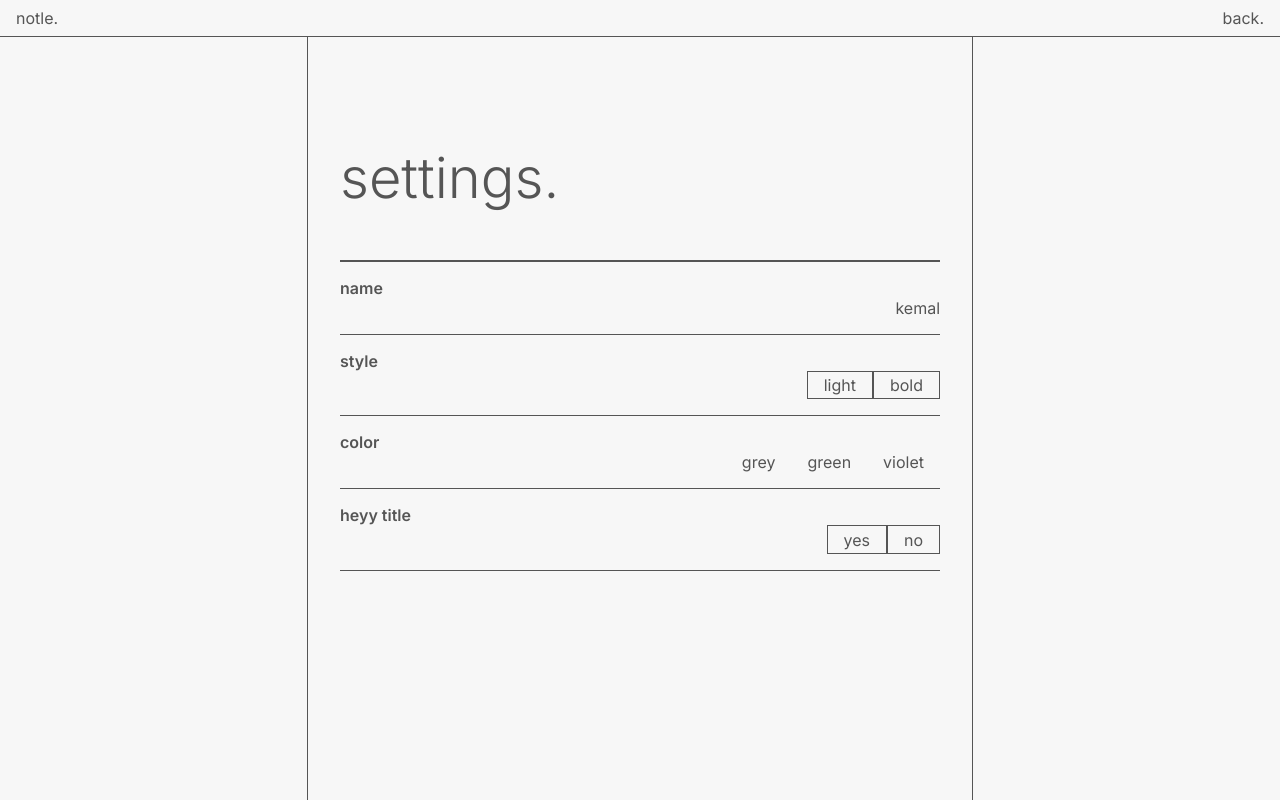
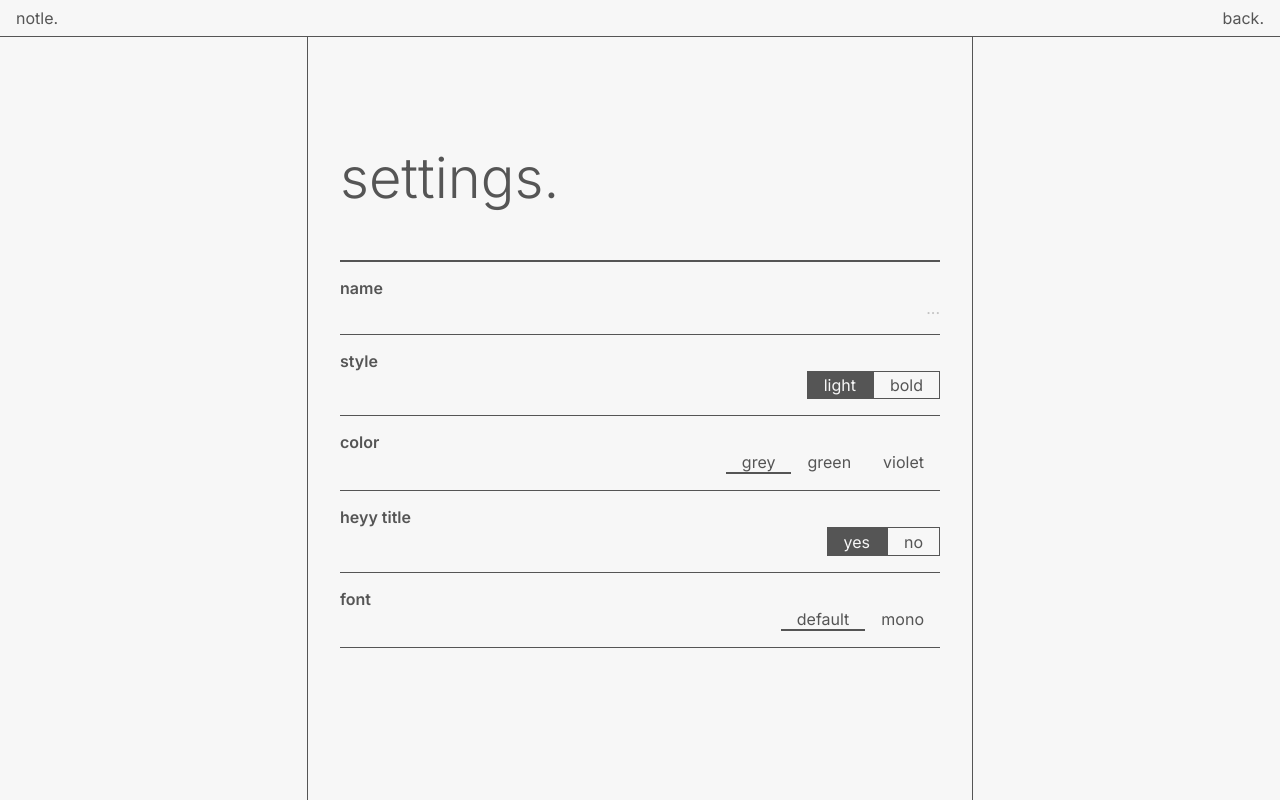
Before and after one commit to kemaltekce/notle, a Vue app: page /#/settings in a window 1280 px wide. Built offline with nearby package versions, Linux system fonts and the light colour scheme.

Commit message:
add multiple settings

```diff
--- a/src/App.vue
+++ b/src/App.vue
@@ -5,6 +5,7 @@
   <link rel="preconnect" href="https://fonts.googleapis.com">
   <link rel="preconnect" href="https://fonts.gstatic.com" crossorigin>
   <link href="https://fonts.googleapis.com/css2?family=Inter:wght@100;200;300;400;500;600;700;800;900&display=swap" rel="stylesheet">
+  <link href="https://fonts.googleapis.com/css2?family=Roboto+Mono:wght@100;200;300;400;500;600;700;800;900&display=swap" rel="stylesheet">
   <router-view/>
 </template>
 
--- a/src/main.js
+++ b/src/main.js
@@ -4,9 +4,12 @@ import App from './App.vue'
 import router from './router'
 import page from "./stores/page"
 import bullet from "./stores/bullet"
+import setting from './stores/setting'
+
 
 const app = createApp(App)
 app.use(router)
 app.provide('page', page)
 app.provide('bullet', bullet)
+app.provide('setting', setting)
 app.mount('#app')
--- /dev/null
+++ b/src/stores/setting.js
@@ -0,0 +1,95 @@
+import { readonly, reactive, ref, computed } from "vue"
+
+
+// setting options
+const styleOptions = {
+  'light': {
+    titleFontWeight: 300,
+    pageFontWeight: 200,
+    letterSpacing: '0rem',
+    textTransform: 'none',
+  },
+  'bold': {
+    titleFontWeight: 900,
+    pageFontWeight: 400,
+    letterSpacing: '0.5rem',
+    textTransform: 'uppercase',
+  }
+}
+
+const colorOptions = {
+  'grey': {mainColor: '#F7F7F7', secondColor: '#d1d1d180'},
+  'green': {mainColor: '#C9D8D8', secondColor: '#aebcbc80'},
+  'violet': {mainColor: '#E5D7FA', secondColor: '#b9acc980'},
+}
+
+const titleOptions = {
+  'yes': {displayHeyyTitle: true},
+  'no': {displayHeyyTitle: false},
+}
+
+const fontOptions = {
+  'default': {fontFamily: 'Inter'},
+  'mono': {fontFamily: 'Roboto Mono'},
+}
+
+
+// state
+const name = ref('')
+const style = ref('light')
+const color = ref('grey')
+const title = ref('yes')
+const font = ref('default')
+
+let theme = computed(() => {
+  return {
+    ...styleOptions[style.value],
+    ...colorOptions[color.value],
+    ...titleOptions[title.value],
+    ...fontOptions[font.value],
+    name: name.value,
+  }
+})
+
+// actions
+function getById(id) {
+  return readonly(pages[pages.findIndex((x) => x.id === id)] || {})
+}
+
+function setName(newName) {
+  name.value = newName
+}
+
+function setStyle(newStyle) {
+  style.value = newStyle
+}
+
+function setColor(newColor) {
+  color.value = newColor
+}
+
+function setTitle(newTitle) {
+  title.value = newTitle
+}
+
+function setFont(newFont) {
+  font.value = newFont
+}
+
+export default {
+  theme: readonly(theme),
+  name: readonly(name),
+  style: readonly(style),
+  color: readonly(color),
+  title: readonly(title),
+  font: readonly(font),
+  styleOptions: readonly(styleOptions),
+  titleOptions: readonly(titleOptions),
+  colorOptions: readonly(colorOptions),
+  fontOptions: readonly(fontOptions),
+  setColor,
+  setName,
+  setStyle,
+  setTitle,
+  setFont,
+}
--- /dev/null
+++ b/src/utils/setFont.js
@@ -0,0 +1,7 @@
+function setFont(font) {
+    console.log(font + ', sans-serif !important')
+    document.documentElement.style.setProperty(
+      'font-family', font, 'important')
+  }
+
+  export default setFont
--- /dev/null
+++ b/src/utils/setRootColor.js
@@ -0,0 +1,6 @@
+function setRootColor(color) {
+  document.documentElement.style.setProperty(
+    'background-color', color)
+}
+
+export default setRootColor
--- a/src/views/Nav.vue
+++ b/src/views/Nav.vue
@@ -1,11 +1,15 @@
 <script setup>
-  import { ref, inject, onBeforeMount, onBeforeUpdate } from 'vue'
+  import { ref, inject, onBeforeMount, onBeforeUpdate, onMounted } from 'vue'
   import { onBeforeRouteLeave, useRouter } from 'vue-router'
   import _ from 'lodash'
+
+  import setRootColor from '../utils/setRootColor'
+  import setFont from '../utils/setFont'
 
 
   const router = useRouter()
   const page = inject('page')
+  const setting = inject('setting')
 
   const currentPageID = page.currentPageID
   const hoveringPageID = ref(null)
@@ -27,15 +31,7 @@
   const touchDuration = 1000;
   const longTouch = ref(false)
   // styles
-  const theme = {
-    titleFontWeight: 300,  // 300, 900
-    pageFontWeight: 200,  // 200, 400
-    modalColor: '#F7F7F7',  // #F7F7F7 #C9D8D8 #E5D7FA
-    displayHeyyTitle: true,
-    name: '',
-    letterSpacing: '0rem', // 0, 0.5rem
-    textTransform: 'none' // none, uppercase
-  }
+  const theme = setting.theme.value
 
 
   if (currentPageID.value) {
@@ -48,6 +44,11 @@
     document.addEventListener('keydown', navigate)
     document.addEventListener('mousemove', activateMouse)
     document.addEventListener('touchstart', removeHoveringByTouch)
+  })
+
+  onMounted(() => {
+    setRootColor(theme.mainColor)
+    setFont(theme.fontFamily)
   })
 
   onBeforeUpdate(() => {
@@ -598,11 +599,11 @@
   }
 
   .nav__page__link--active {
-    background-color: #d1d1d180;
+    background-color: v-bind('theme.secondColor');
   }
 
   .nav__page--hovering {
-    background-color: #d1d1d180;
+    background-color: v-bind('theme.secondColor');
   }
 
   .button {
@@ -616,7 +617,7 @@
   }
 
   .button--hovering {
-    background-color: #d1d1d180;
+    background-color: v-bind('theme.secondColor');
   }
 
   .modal {
@@ -624,7 +625,7 @@
   }
 
   .modal__background {
-    background-color: #d1d1d180;
+    background-color: v-bind('theme.secondColor');
     bottom: 0;
     left: 0;
     position: fixed;
@@ -645,7 +646,7 @@
     max-height: 50%;
     overflow: auto;
     z-index: 20;
-    background-color: v-bind('theme.modalColor');
+    background-color: v-bind('theme.mainColor');
   }
 
   @keyframes scrollIn {
@@ -690,11 +691,11 @@
     font-size: 1rem;
     font-weight: 200;
     color:#555555;
-    background-color: v-bind('theme.modalColor');
+    background-color: v-bind('theme.mainColor');
   }
 
   .modal__content__buttons__button:hover {
-    background-color: #d1d1d180;
+    background-color: v-bind('theme.secondColor');
   }
 
   @media screen and (max-width: 400px) {
@@ -732,7 +733,7 @@
     font-size: 1.3rem;
     font-weight: 200;
     padding: 0.7rem 1rem;
-    border-bottom: 1px solid v-bind('theme.modalColor');
+    border-bottom: 1px solid v-bind('theme.mainColor');
   }
 
   .modal__content__options__option span {
@@ -748,7 +749,7 @@
     /* padding: 0.5rem 0rem; */
     position: fixed;
     width: 100%;
-    background-color: #F7F7F7;
+    background-color: v-bind('theme.mainColor');
     z-index: 5;
   }
 
--- a/src/views/Page.vue
+++ b/src/views/Page.vue
@@ -7,6 +7,8 @@
   import focus from "../utils/focus"
   import blur from "../utils/blur"
   import setCaretToEnd from "../utils/setCaretToEnd"
+  import setRootColor from '../utils/setRootColor'
+  import setFont from '../utils/setFont'
 
 
   const props = defineProps({
@@ -15,11 +17,21 @@
   const router = useRouter()
   const page = inject('page')
   const bullet = inject('bullet')
+  const setting = inject('setting')
+
   const bulletElement = ref(null)
   const title = ref(null)
+  // styles
+  const theme = setting.theme.value
 
   let currentPage = computed(() => {
     return page.getById(props.id)
+  })
+  let menuTitle = computed(() => {
+    if (setting.name.value) {
+      return 'heyy ' + setting.name.value + '.'
+    }
+    return 'heyy.'
   })
 
   let bullets = computed({
@@ -49,6 +61,8 @@
   onMounted(() => {
     toNotFoundIfMissingPage(currentPage.value)
     page.setCurruntPageID(currentPage.value.id)
+    setRootColor(theme.mainColor)
+    setFont(theme.fontFamily)
     document.addEventListener('mousedown', deactivateEditMode)
     document.addEventListener('keydown', processKeyPress)
   })
@@ -191,11 +205,11 @@
 <template>
   <div class="menu">
     <div class="menu__title">
-      <router-link :to="{ name: 'Nav' }">heyy.</router-link>
+      <router-link :to="{ name: 'Nav' }">{{ menuTitle }}</router-link>
     </div>
-    <div class="menu__title">
+    <!-- <div class="menu__title">
       <router-link :to="{ name: 'Nav' }">notle.</router-link>
-    </div>
+    </div> -->
     <div class="menu__items">
       <div class="menu__items__item">focus</div>
       <div class="menu__items__item">pro</div>
@@ -244,7 +258,7 @@
   .page__title {
     font-size: 3.5rem;
     padding: 3rem 0;
-    font-weight: 300;
+    font-weight: v-bind('theme.titleFontWeight');
     outline: none;
   }
 
@@ -257,7 +271,7 @@
     /* padding: 0.5rem 0rem; */
     position: fixed;
     width: 100%;
-    background-color: #F7F7F7;
+    background-color: v-bind('theme.mainColor');
     z-index: 5;
   }
 
--- a/src/views/Settings.vue
+++ b/src/views/Settings.vue
@@ -1,4 +1,50 @@
 <script setup>
+import { inject, onMounted, onUpdated } from "vue"
+
+import setRootColor from "../utils/setRootColor"
+import setFont from "../utils/setFont"
+
+const setting = inject('setting')
+
+
+onUpdated(() => {
+  setRootColor(setting.theme.value.mainColor)
+  setFont(setting.theme.value.fontFamily)
+})
+
+onMounted(() => {
+  setRootColor(setting.theme.value.mainColor)
+  setFont(setting.theme.value.fontFamily)
+})
+
+
+function updateName(e) {
+  setting.setName(e.target.innerText)
+}
+
+function blurInput(e) {
+  e.target.blur()
+}
+
+function focusInput(e) {
+  e.target.focus()
+}
+
+function updateStyle(newStyle) {
+  setting.setStyle(newStyle)
+}
+
+function updateColor(newColor) {
+  setting.setColor(newColor)
+}
+
+function updateTitle(newTitle) {
+  setting.setTitle(newTitle)
+}
+
+function updateFont(newFont) {
+  setting.setFont(newFont)
+}
 </script>
 
 <template>
@@ -16,28 +62,53 @@
     <div class="settings__options">
       <div class="settings__options__text">
         <div class="settings__options__name">name</div>
-        <div class="settings__options__setting">kemal</div>
+        <div class="settings__options__setting">
+          <div
+            class="settings__options__text__input" contenteditable="true"
+            @blur="updateName"
+            @mousedown="focusInput"
+            @keydown.enter.prevent="blurInput"
+            >{{ setting.name.value }}</div>
+        </div>
       </div>
       <div class="settings__options__switch">
         <div class="settings__options__name">style</div>
         <div class="settings__options__setting">
-          <div>light</div>
-          <div>bold</div>
+          <div
+            v-for="(value, key) in setting.styleOptions" :key="key"
+            :class='{"settings__options__switch--active": key === setting.style.value}'
+            @click="updateStyle(key)"
+            >{{ key }}</div>
         </div>
       </div>
       <div class="settings__options__select">
         <div class="settings__options__name">color</div>
         <div class="settings__options__setting">
-          <div>grey</div>
-          <div>green</div>
-          <div>violet</div>
+          <div
+            v-for="(value, key) in setting.colorOptions" :key="key"
+            :class='{"settings__options__select--active": key === setting.color.value}'
+            @click="updateColor(key)"
+            >{{ key }}</div>
         </div>
       </div>
       <div class="settings__options__switch">
         <div class="settings__options__name">heyy title</div>
         <div class="settings__options__setting">
-          <div>yes</div>
-          <div>no</div>
+          <div
+            v-for="(value, key) in setting.titleOptions" :key="key"
+            :class='{"settings__options__switch--active": key === setting.title.value}'
+            @click="updateTitle(key)"
+            >{{ key }}</div>
+        </div>
+      </div>
+      <div class="settings__options__select">
+        <div class="settings__options__name">font</div>
+        <div class="settings__options__setting">
+          <div
+            v-for="(value, key) in setting.fontOptions" :key="key"
+            :class='{"settings__options__select--active": key === setting.font.value}'
+            @click="updateFont(key)"
+            >{{ key }}</div>
         </div>
       </div>
     </div>
@@ -59,7 +130,7 @@
   .settings__title {
     font-size: 3.5rem;
     padding: 3rem 0;
-    font-weight: 300;
+    font-weight: v-bind('setting.theme.value.titleFontWeight');
     outline: none;
   }
 
@@ -79,6 +150,18 @@
   .settings__options__setting {
     align-self: flex-end;
     display: flex;
+    width: 100%;
+    justify-content: flex-end;
+  }
+
+  .settings__options__switch--active {
+    background-color: #555555;
+    color:#F7F7F7
+  }
+
+  .settings__options__select--active {
+    /* text-decoration: underline; */
+    border-bottom: 2px solid #555555;
   }
 
   .settings__options__text, .settings__options__switch, .settings__options__select {
@@ -99,6 +182,16 @@
     padding: 0.2rem 1rem;
   }
 
+  .settings__options__text__input {
+    outline: none;
+    min-width: 1px;
+    cursor: text;
+  }
+
+  .settings__options__text__input:empty:not(:focus):after {
+    content: '...';
+    color: #55555550;
+  }
 
   .menu {
     display: flex;
@@ -109,7 +202,7 @@
     /* padding: 0.5rem 0rem; */
     position: fixed;
     width: 100%;
-    background-color: #F7F7F7;
+    background-color: v-bind('setting.theme.value.mainColor');
     z-index: 5;
   }
 
```
